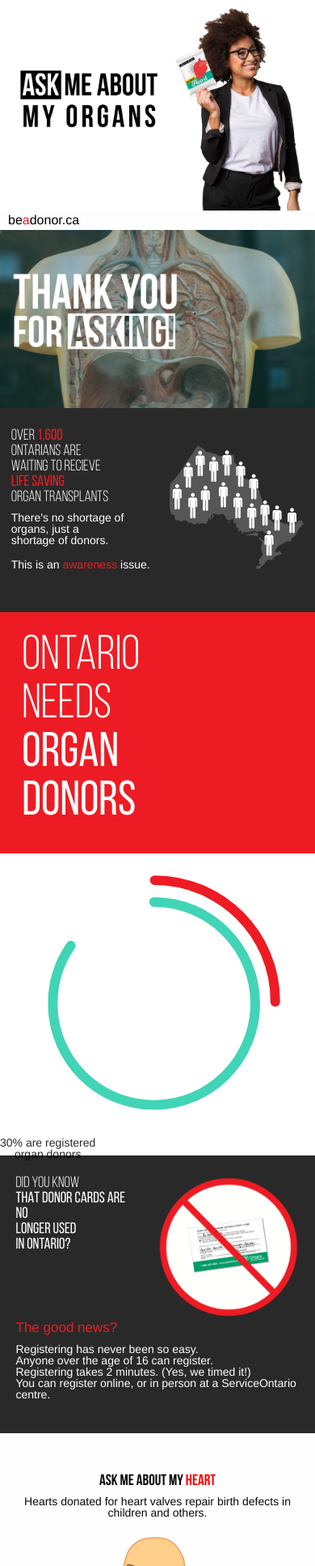
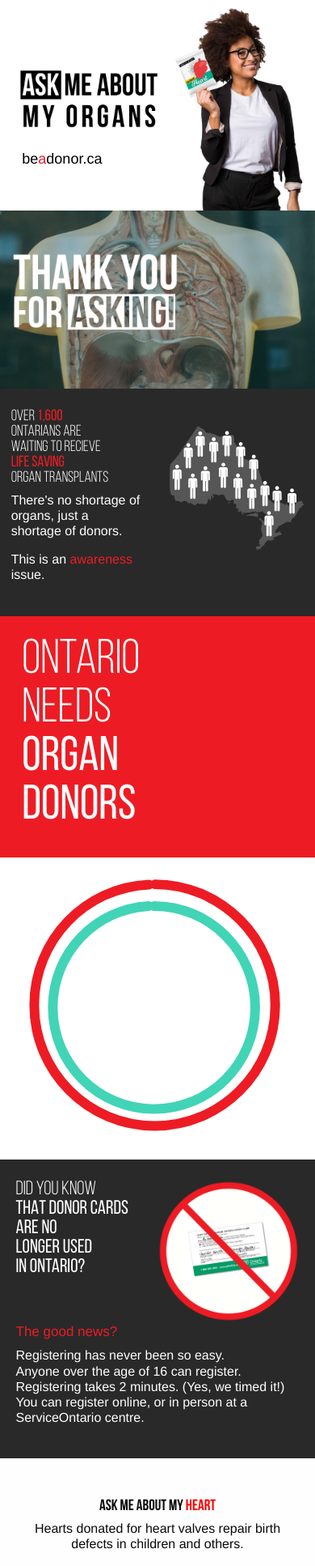
Before and after one commit to sdegrootefanshawe/Organ_Donation, a PHP site: page / in a window 390 px wide. Shown: the top 1934 px of the page at 81% size. Run offline with PHP 8.4, Linux system fonts and the light colour scheme.

Commit message:
bug fix and remove circle animation javascript preparing to replace

```diff
--- a/css/style.css
+++ b/css/style.css
@@ -30,8 +30,17 @@
   font-weight: 700; }
 
 p {
-  font-size: 14px !important;
-  line-height: 1 !important; }
+  font-size: 16px !important;
+  line-height: 1.2 !important; }
+  @media (min-width: 480px) {
+    p {
+      font-size: 18px !important; } }
+  @media (min-width: 960px) {
+    p {
+      font-size: 20px !important; } }
+  @media (min-width: 1280px) {
+    p {
+      font-size: 24px !important; } }
 
 h3 {
   font-size: 24px;
@@ -74,32 +83,54 @@
   left: -9999px !important;
   opacity: 0 !important; }
 
+header {
+  position: relative; }
   header h2 {
     font-family: "bebasbold";
     font-size: 150px;
     line-height: 1; }
-
   header img {
     width: 100%;
     max-width: 1920px;
     display: block;
     margin: 0 auto; }
-
   header a {
     color: #000; }
     header a:hover {
       color: #000; }
-
   header .banner-type {
     padding-top: 350px;
     padding-bottom: 350px; }
-
   header .banner-head span {
     color: #fff;
     background-color: #000;
     padding-left: 25px;
     padding-right: 25px; }
-
+  header .banner-link {
+    position: absolute;
+    font-size: 18px;
+    max-width: 15%;
+    margin-left: 7%;
+    bottom: 50px; }
+    @media (min-width: 480px) {
+      header .banner-link {
+        bottom: 100px;
+        font-size: 20px; } }
+    @media (min-width: 680px) {
+      header .banner-link {
+        bottom: 150px;
+        font-size: 24px; } }
+    @media (min-width: 960px) {
+      header .banner-link {
+        bottom: 200px;
+        font-size: 25px; } }
+    @media (min-width: 1280px) {
+      header .banner-link {
+        bottom: 300px;
+        font-size: 30px; } }
+    @media (min-width: 1480px) {
+      header .banner-link {
+        bottom: 350px; } }
     header .banner-link span {
       color: #ed1c24; }
 
@@ -174,10 +205,7 @@
 
 .donor-card {
   color: #fff;
-  padding-left: 5%;
-  padding-right: 5%;
-  padding-top: 25px;
-  padding-bottom: 25px; }
+  padding: 25px 5%; }
   @media (min-width: 960px) {
     .donor-card {
       padding-top: 100px;
@@ -185,7 +213,8 @@
   .donor-card div img {
     max-width: 50%; }
   .donor-card div h3 {
-    font-family: "bebasbook"; }
+    font-family: "bebasbook";
+    font-size: 24px; }
     .donor-card div h3 span {
       font-family: "bebasregular"; }
     @media (min-width: 480px) {
--- a/index.html
+++ b/index.html
@@ -19,7 +19,7 @@
         <h1 class="hidden">Ask me about my organs</h1>
         <img src="images/heart_text.jpg" alt="">
 
-        <div class="row">
+        <div class="row expanded collapse banner-link-container">
             <a class="banner-link column" href="http://www.beadonor.ca" target="_blank">be<span>a</span>donor.ca</a>
         </div>
     </header>
@@ -27,9 +27,6 @@
     <section class="thanks-asking">
         <h2 class="hidden">Thanks for asking</h2>
         <img src="images/thanks_asking.jpg" alt="">
-        <div class="row">
-
-        </div>
     </section>
 
     <section class="grey-container map">
@@ -294,25 +291,7 @@
                 <h3>Ontario needs <span>organ donors</span></h3></div>
             <div class="white-bg small-12 large-6 column crcl">
                 <div class="circle-text-container text-center float-center">
-                    <div id="firstText" class="circle-text">
-                        <p>of <span id="million">13.6</span> million<br><span class="roboto">total ontarians</span></p>
-                    </div>
-                    <div id="secondText" class="circle-text">
-                        <p><span id="firstPerc">85</span>% <span class="roboto">are in<br>favour of</span><br>organ donation</p>
-                    </div>
-                    <div id="thirdText" class="circle-text">
-                        <p><span id="percent">30</span>%<span class="roboto"> are registered</span><br>organ donors</p>
-                    </div>
 
-                    <div id="fourthText" class="circle-text">
-                        <p><span id="secondCirclNum">270</span> Ontarians<br><span class="roboto">die everyday</span></p>
-                    </div>
-                    <div id="fifthText" class="circle-text">
-                        <p><span id="secondCirclNum2">70</span>% <span class="roboto">would have<br> their organs</span><br> buried with them.</p>
-                    </div>
-                    <div id="sixthText" class="circle-text">
-                        <p><span id="secondCirclNum3">35</span>% of family’s<br>choose to<br><span class="roboto">not donate</span></p>
-                    </div>
                 </div>
                 <div class="circle-container">
                     <svg version="1.1" id="circleGraph1" xmlns="http://www.w3.org/2000/svg" xmlns:xlink="http://www.w3.org/1999/xlink" x="0px" y="0px" viewbox="0 0 130.7 122.8" style="enable-background:new 0 0 130.7 122.8;" xml:space="preserve">
@@ -3438,7 +3417,6 @@
     </footer>
 
     <script src="js/map.js"></script>
-    <script src="js/circle.js"></script>
     <script src="js/anatomy.js"></script>
     <script src="js/eight.js"></script>
     <script src="js/counter.js"></script>
--- a/js/circle.js
+++ /dev/null
@@ -1,77 +0,0 @@
-
-
-// JavaScript Document
-
-(function() {
-	"use strict";
-	console.log("SEAF Fired");
-	//variables
-
-	var st0000 = document.querySelectorAll(".st0000");
-	var st1111 = document.querySelectorAll(".st1111");
-	var million = document.querySelector("#million");
-	var firstText = document.querySelector("#firstText");
-	var secondText = document.querySelector("#secondText");
-	var thirdText = document.querySelector("#thirdText");
-	var firstPerc = document.querySelector("#firstPerc");
-	var percent = document.querySelector("#percent");
-	var secondCirclNum = document.querySelector("#secondCirclNum");
-	var fourthText = document.querySelector("#fourthText");
-	var secondCirclNum2 = document.querySelector("#secondCirclNum2");
-	var fifthText = document.querySelector("#fifthText");
-	var secondCirclNum3 = document.querySelector("#secondCirclNum3");
-
-	//functions
-
-	//TweenLite.to(number1, 1, {scrambleText:{text:"THIS IS NEW TEXT", chars:"XO", revealDelay:0.5, speed:0.3}});
-	//TweenLite.to(million, 1, {scrambleText:"THIS IS NEW TEXT"});
-
-	function draw(){
-			console.log("draw");
-			TweenLite.to(st1111,0.3,{css:{opacity:"1",stroke:"#42d4b6"}});
-			TweenLite.to(st0000,0.3,{css:{opacity:"1"}});
-			TweenLite.fromTo(firstText, 0.5, {css:{opacity:"0.0000001"}},{css:{opacity:"1"}});
-			TweenLite.to(million, 1, {scrambleText:{text:"13.6", chars:"0123456789", speed:0.3}});
-			TweenLite.to(firstText, 0.5, {css:{opacity:"0"}, delay:2});
-
-			TweenLite.fromTo(st1111,1,{drawSVG:"0%"},{drawSVG:"85%",delay:3});
-			TweenLite.to(firstPerc, 1, {scrambleText:{text:"85", chars:"0123456789", speed:0.3},delay:3});
-			TweenLite.fromTo(secondText, 1, {css:{opacity:"0.000000001"}},{css:{opacity:"1"}, delay:3});
-			TweenLite.to(secondText, 0.5, {css:{opacity:"0"}, delay:5});
-
-			TweenLite.fromTo(thirdText, 1, {css:{opacity:"0.0000001"}},{css:{opacity:"1"}, delay:6});
-			TweenLite.to(percent, 1, {scrambleText:{text:"30", chars:"0123456789", speed:0.3},delay:6});
-			TweenLite.fromTo(st0000,1,{drawSVG:"0%"},{drawSVG:"0% 30%",delay:6});
-			TweenLite.to(thirdText, 1, {css:{opacity:"0"}, delay:8});
-			TweenLite.to(st0000,1,{drawSVG:"100% 100%",delay:8});
-			TweenLite.to(st1111,1,{drawSVG:"100% 100%",delay:8});
-			TweenLite.to(st0000,0.3,{css:{opacity:"0"},delay:8.5});
-			TweenLite.to(st1111,0.3,{css:{opacity:"0"},delay:8.5});
-
-			TweenLite.to(secondCirclNum, 1, {scrambleText:{text:"270", chars:"0123456789", speed:0.3},delay:10});
-			TweenLite.fromTo(fourthText, 0.5, {css:{opacity:"0.0000001"}},{css:{opacity:"1"}, delay:10});
-			TweenLite.to(fourthText, 0.5, {css:{opacity:"0"}, delay:12});
-
-			TweenLite.fromTo(fifthText,0.5,{css:{opacity:"0.0000001"}},{css:{opacity:"1"},delay:13});
-			TweenLite.to(secondCirclNum2,1,{scrambleText:{text:"70", chars:"0123456789", speed:0.3},delay:13});
-			TweenLite.to(st1111,0.3,{css:{opacity:"1",stroke:"#eeba05"},delay:13});
-			TweenLite.fromTo(st1111,1,{drawSVG:"0%"},{drawSVG:"0% 70%",delay:13});
-			TweenLite.to(fifthText, 0.5, {css:{opacity:"0"}, delay:15});
-
-			TweenLite.fromTo(sixthText, 0.5, {css:{opacity:"0.0000001"}},{css:{opacity:"1"}, delay:16});
-			TweenLite.to(secondCirclNum3, 1, {scrambleText:{text:"35", chars:"0123456789", speed:0.3},delay:16});
-			TweenLite.to(st0000,0.3,{css:{opacity:"1",stroke:"#ed1c24"},delay:16});
-			TweenLite.fromTo(st0000,1,{drawSVG:"0%"},{drawSVG:"0% 35%",delay:16});
-			TweenLite.to(sixthText, 0.5, {css:{opacity:"0"}, delay:18});
-			TweenLite.to(st0000,1,{drawSVG:"100% 100%",delay:18});
-			TweenLite.to(st1111,1,{drawSVG:"100% 100%",delay:18});
-			TweenLite.to(st0000,0.3,{css:{opacity:"0"},delay:18.5});
-			TweenLite.to(st1111,0.3,{css:{opacity:"0"},delay:18.5});
-
-			setTimeout(draw,20000);
-
-		}
-
-	//listeners
-	window.addEventListener("DOMContentLoaded",draw, false);
-})();
--- a/sass/style.scss
+++ b/sass/style.scss
@@ -3,8 +3,17 @@
 @import "spacing";
 
 p {
-    font-size: 14px !important;
-    line-height: 1 !important;
+    font-size: 16px !important;
+    line-height: 1.2 !important;
+    @media (min-width: $xxsmall) {
+        font-size: 18px !important;
+    }
+    @media (min-width: $small) {
+        font-size: 20px !important;
+    }
+    @media (min-width: $medium) {
+        font-size: 24px !important;
+    }
 }
 
 h3 {
@@ -58,6 +67,7 @@
 }
 
 header {
+  position: relative;
     h2 {
         font-family: $bebasbold;
         font-size: $xlarge-head;
@@ -94,6 +104,32 @@
     }
 
     .banner-link {
+        position: absolute;
+        font-size: 18px;
+        max-width: 15%;
+        margin-left: 7%;
+        bottom: 50px;
+
+        @media (min-width: $xxsmall) {
+            bottom: 100px;
+            font-size: 20px;
+        }
+        @media (min-width: $xsmall) {
+            bottom: 150px;
+            font-size: 24px;
+        }
+        @media (min-width: $small) {
+            bottom: 200px;
+            font-size: 25px;
+        }
+        @media (min-width: $medium) {
+            bottom: 300px;
+            font-size: 30px;
+        }
+        @media (min-width: $large) {
+            bottom: 350px;
+        }
+
         span {
             color: $red;
         }
@@ -186,27 +222,20 @@
         span {
             font-family: $bebasregular;
         }
-
         @media (min-width: $xxsmall) {
             font-size: 100px;
             padding-top: $padding-v-large;
             padding-bottom: $padding-v-large;
         }
-
         @media (min-width: $large) {
             font-size: 150px;
-
         }
     }
 }
 
 .donor-card {
     color: $white;
-    padding-left: 5%;
-    padding-right: 5%;
-    padding-top: $padding-v-small;
-    padding-bottom: $padding-v-small;
-
+    padding: $padding-v-small 5%;
     @media (min-width: $small) {
         padding-top: $padding-v-large;
         padding-bottom: $padding-v-large;
@@ -215,13 +244,13 @@
     div {
         // padding-top: $padding-v-medium;
         // padding-bottom: $padding-v-medium;
-
         img {
             max-width: 50%;
         }
 
         h3 {
             font-family: $bebasbook;
+            font-size: 24px;
 
             span {
                 font-family: $bebasregular;
@@ -264,7 +293,6 @@
     padding-right: 5%;
     padding-top: $padding-v-medium;
     margin-bottom: -25px;
-
     @media (min-width: $xsmall) {
         margin-bottom: -45px;
     }
@@ -290,11 +318,9 @@
 
     #anatomyguy {
         max-width: 320px;
-
         @media (min-width: $xsmall) {
             max-width: 600px;
         }
-
     }
 
     .the-organs {
@@ -309,7 +335,6 @@
 .eight-lives {
     padding-top: $padding-v-small;
     padding-bottom: $padding-v-small;
-
     @media (min-width: $medium) {
         padding-top: $padding-v-medium;
         padding-bottom: $padding-v-medium;
@@ -347,18 +372,15 @@
     .guy {
         max-width: 11%;
         max-height: 60px;
-
         @media (min-width: $xxsmall) {
             max-height: 90px;
         }
-
         @media (min-width: $xsmall) {
             max-height: 115px;
         }
         @media (min-width: $small) {
             max-height: 140px;
         }
-
         @media (min-width: $large) {
             max-width: 12%;
             max-height: 400px;
@@ -394,7 +416,6 @@
         span {
             font-family: $bebasbold;
         }
-
         @media (min-width: $xxsmall) {
             font-size: 40px;
         }
```
Lines whose indentation alone changed are shown as unchanged.
